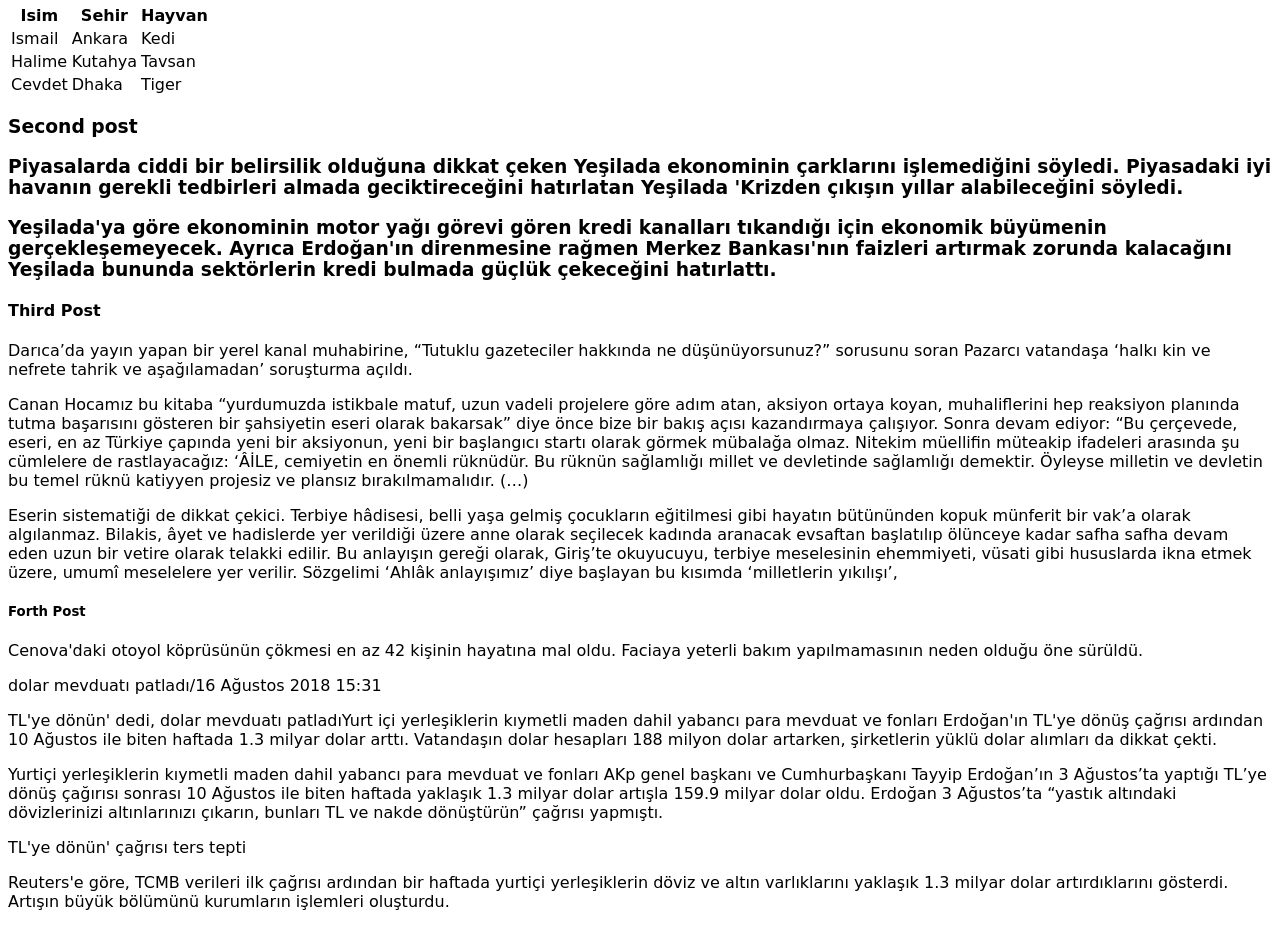
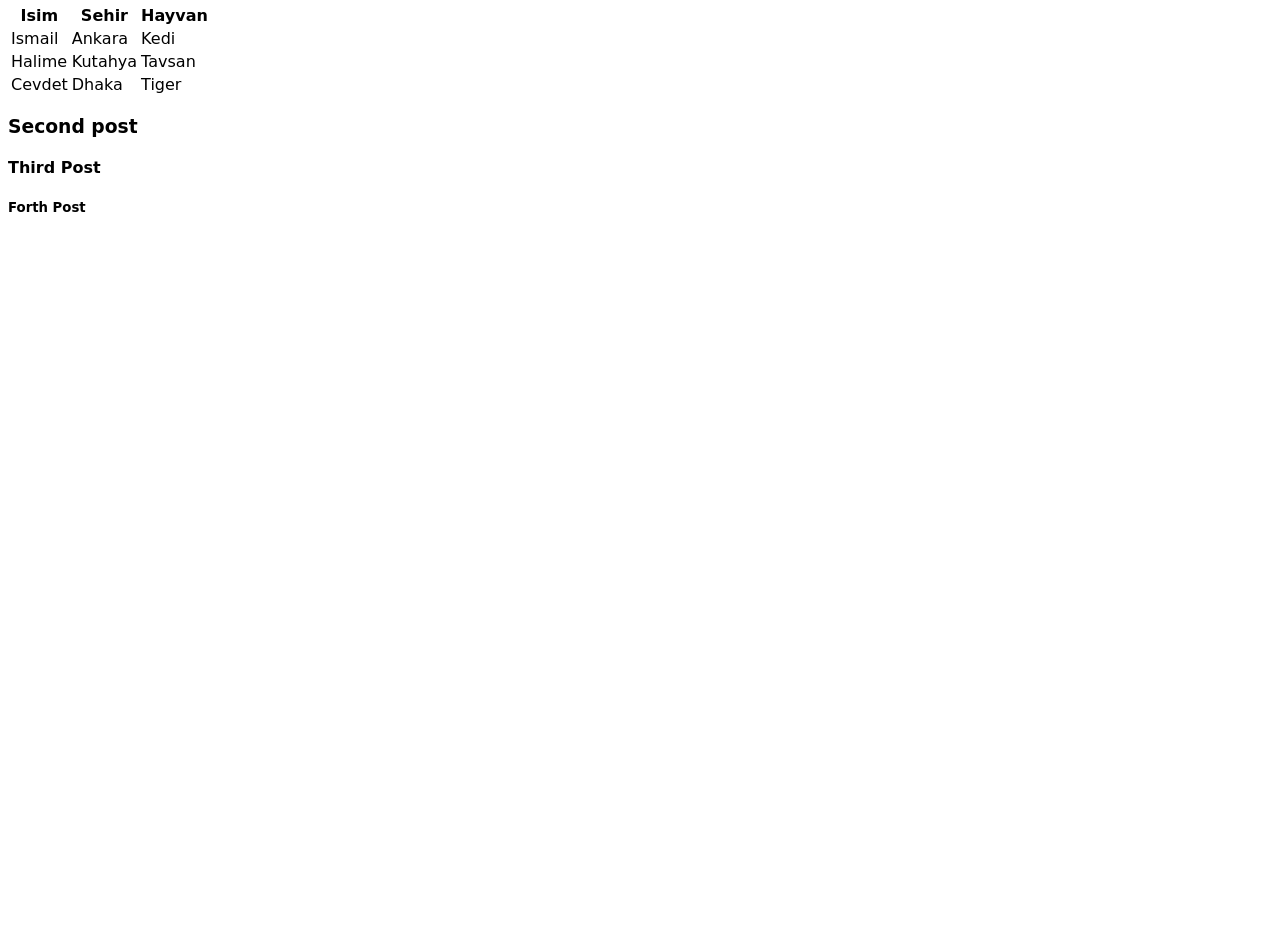
Before and after one commit to IsmailCtg/Ismailctg.github.io, a plain HTML site: page index.html in a window 1280 px wide. Shown: the part 463-1390 px from the top of the page. After the commit the page ends 800 px from the top, so only its background shows below. Drawn offline with Linux system fonts and the light colour scheme.

Commit message:
Update index.html

```diff
--- a/index.html
+++ b/index.html
@@ -69,31 +69,11 @@
             </tbody>
         </table>
 <h3 id="iki"> Second post
-<p> Piyasalarda ciddi bir belirsilik olduğuna dikkat çeken Yeşilada ekonominin çarklarını işlemediğini söyledi. Piyasadaki iyi havanın gerekli tedbirleri almada geciktireceğini hatırlatan Yeşilada 'Krizden çıkışın yıllar alabileceğini söyledi.</p>
-<p>
-Yeşilada'ya göre ekonominin motor yağı görevi gören kredi kanalları tıkandığı için ekonomik büyümenin gerçekleşemeyecek. Ayrıca Erdoğan'ın direnmesine rağmen Merkez Bankası'nın faizleri artırmak zorunda kalacağını Yeşilada bununda sektörlerin kredi bulmada güçlük çekeceğini hatırlattı. </p>
 </h3>
 
 <h4 id="uc"> Third Post</h4>
-<p>
-Darıca’da yayın yapan bir yerel kanal muhabirine, “Tutuklu gazeteciler hakkında ne düşünüyorsunuz?” sorusunu soran Pazarcı vatandaşa ‘halkı kin ve nefrete tahrik ve aşağılamadan’ soruşturma açıldı.</p>
-<p>Canan Hocamız bu kitaba “yurdumuzda istikbale matuf, uzun vadeli projelere göre adım atan, aksiyon ortaya koyan, muhaliflerini hep reaksiyon planında tutma başarısını gösteren bir şahsiyetin eseri olarak bakarsak” diye önce bize bir bakış açısı kazandırmaya çalışıyor. Sonra devam ediyor: “Bu çerçevede, eseri, en az Türkiye çapında yeni bir aksiyonun, yeni bir başlangıcı startı olarak görmek mübalağa olmaz. Nitekim müellifin müteakip ifadeleri arasında şu cümlelere de rastlayacağız: ‘ÂİLE, cemiyetin en önemli rüknüdür. Bu rüknün sağlamlığı millet ve devletinde sağlamlığı demektir. Öyleyse milletin ve devletin bu temel rüknü katiyyen projesiz ve plansız bırakılmamalıdır. (…) </p> <p>Eserin sistematiği de dikkat çekici. Terbiye hâdisesi, belli yaşa gelmiş çocukların eğitilmesi gibi hayatın bütününden   kopuk münferit bir vak’a olarak algılanmaz. Bilakis, âyet ve hadislerde yer verildiği üzere anne olarak seçilecek kadında aranacak evsaftan başlatılıp ölünceye kadar safha safha devam eden uzun bir vetire olarak telakki edilir. Bu anlayışın gereği olarak, Giriş’te okuyucuyu, terbiye meselesinin ehemmiyeti, vüsati gibi hususlarda ikna etmek üzere, umumî meselelere yer verilir. Sözgelimi ‘Ahlâk anlayışımız’ diye başlayan bu kısımda ‘milletlerin yıkılışı’,
-</p>
 
 
 <h5 id="dort">Forth Post</h5>
-<p>
-Cenova'daki otoyol köprüsünün çökmesi en az 42 kişinin hayatına mal oldu. Faciaya yeterli bakım yapılmamasının neden olduğu öne sürüldü. </p>
-
-<p> dolar mevduatı patladı/16 Ağustos 2018 15:31</p>
-
-<p> TL'ye dönün' dedi, dolar mevduatı patladıYurt içi yerleşiklerin kıymetli maden dahil yabancı para mevduat ve fonları Erdoğan'ın TL'ye dönüş çağrısı ardından 10 Ağustos ile biten haftada 1.3 milyar dolar arttı. Vatandaşın dolar hesapları 188 milyon dolar artarken, şirketlerin yüklü dolar alımları da dikkat çekti.</p>
-
-<p>Yurtiçi yerleşiklerin kıymetli maden dahil yabancı para mevduat ve fonları AKp genel başkanı ve Cumhurbaşkanı Tayyip Erdoğan’ın 3 Ağustos’ta yaptığı TL’ye dönüş çağırısı sonrası 10 Ağustos ile biten haftada yaklaşık 1.3 milyar dolar artışla 159.9 milyar dolar oldu. Erdoğan 3 Ağustos’ta “yastık altındaki dövizlerinizi altınlarınızı çıkarın, bunları TL ve nakde dönüştürün” çağrısı yapmıştı. </p>
-
-<p> TL'ye dönün' çağrısı ters tepti</p>
-<p>Reuters'e göre,  TCMB verileri ilk çağrısı ardından bir haftada yurtiçi yerleşiklerin döviz ve altın varlıklarını yaklaşık 1.3 milyar dolar artırdıklarını gösterdi. Artışın büyük bölümünü kurumların işlemleri oluşturdu.</p>
-
-
     </body>
 </html>
```
